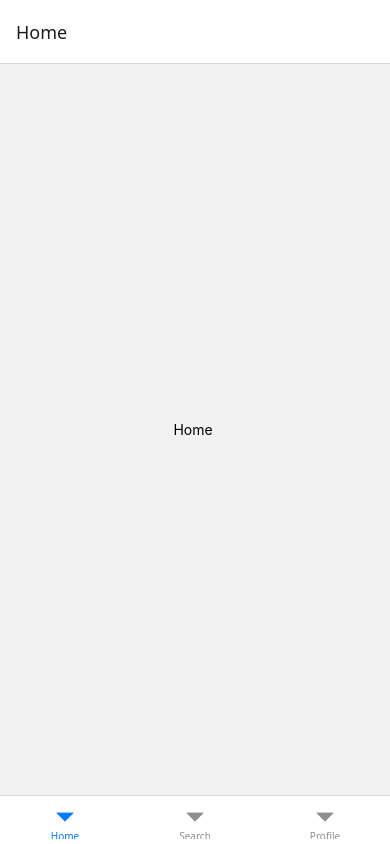
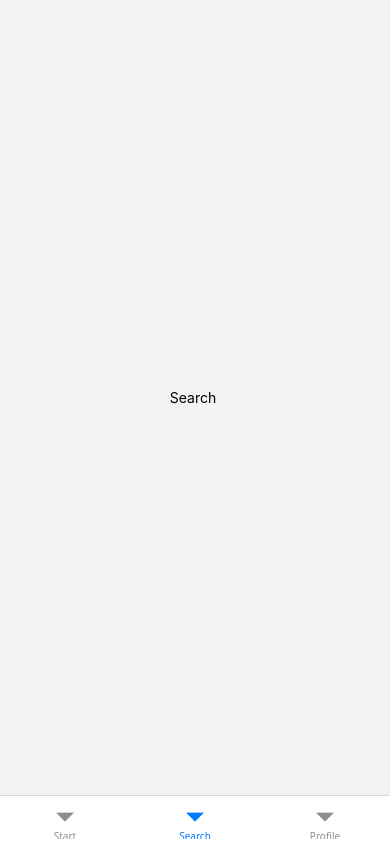
Before and after one commit to JOYSWARNAKAR/mobile-dev, a React Native app in the folder React-navigation/: screen / in a window 390 px wide. Built offline with nearby package versions, Linux system fonts and the light colour scheme.

Commit message:
feat: update MyTabs to set initial route and customize Home screen tab options

```diff
--- a/React-navigation/src/navigator/tabs/DynamicTabNavigator.tsx
+++ b/React-navigation/src/navigator/tabs/DynamicTabNavigator.tsx
@@ -34,8 +34,15 @@ const Tab = createBottomTabNavigator();
 
 function MyTabs() {
     return (
-        <Tab.Navigator>
-            <Tab.Screen name= 'Home' component={HomeScreen} />
+        <Tab.Navigator initialRouteName='Search'
+         screenOptions={{
+          headerShown : false
+         }} >
+            <Tab.Screen name= 'Home' component={HomeScreen}
+            options={{
+              title: "Dashboard",
+              tabBarLabel: "Start"
+            }} />
             <Tab.Screen name= 'Search' component={SearchScreen} />
             <Tab.Screen name= 'Profile' component={ProfileScreen} />
         </Tab.Navigator>
```
